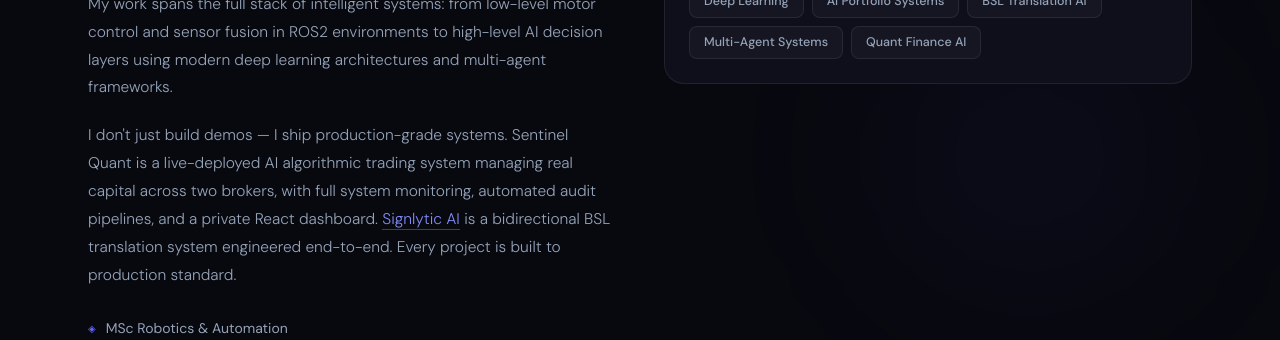
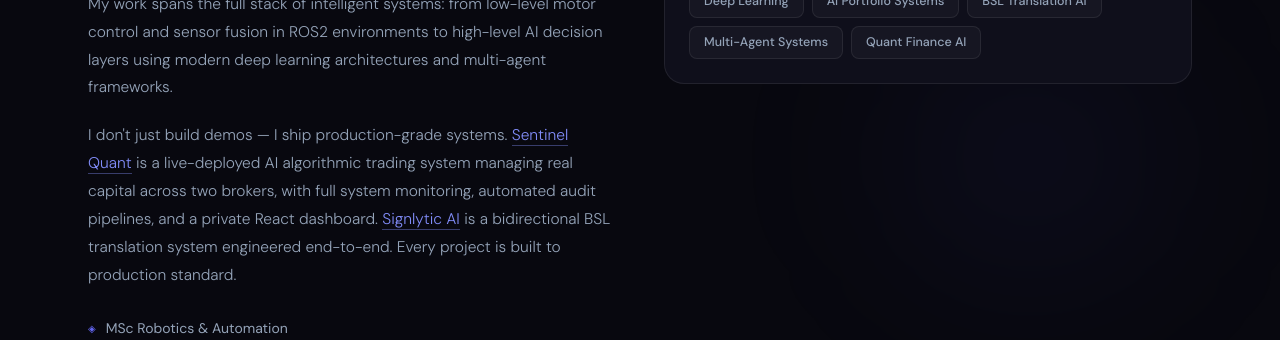
Before and after one commit to Iyanuoluwa007/My-Portfolio-Site, a Next.js app: page / in a window 1280 px wide. Shown: the part 1140-1480 px from the top of the page. Built offline with nearby package versions, Linux system fonts and the light colour scheme.

Commit message:
fix: Sentinel Quant link in About - matching style, correct spacing

```diff
--- a/src/components/About.js
+++ b/src/components/About.js
@@ -53,8 +53,11 @@ export default function About() {
               modern deep learning architectures and multi-agent frameworks.
             </motion.p>
             <motion.p {...inView(0.3)} style={{ ...S.p, marginBottom:28 }}>
-              I don&apos;t just build demos — I ship production-grade systems. Sentinel Quant
-              is a live-deployed AI algorithmic trading system managing real capital across
+              I don&apos;t just build demos — I ship production-grade systems.{" "}
+              <a href="https://sentinel-quant-dashboard.vercel.app" target="_blank" rel="noopener noreferrer"
+                style={{ color:"#818CF8", textDecoration:"none", borderBottom:"1px solid rgba(129,140,248,0.4)" }}>
+                Sentinel Quant
+              </a>{" "}is a live-deployed AI algorithmic trading system managing real capital across
               two brokers, with full system monitoring, automated audit pipelines, and a
               private React dashboard.{" "}
               <a href="https://signlytic-ai-website.vercel.app" target="_blank" rel="noopener noreferrer"
```
